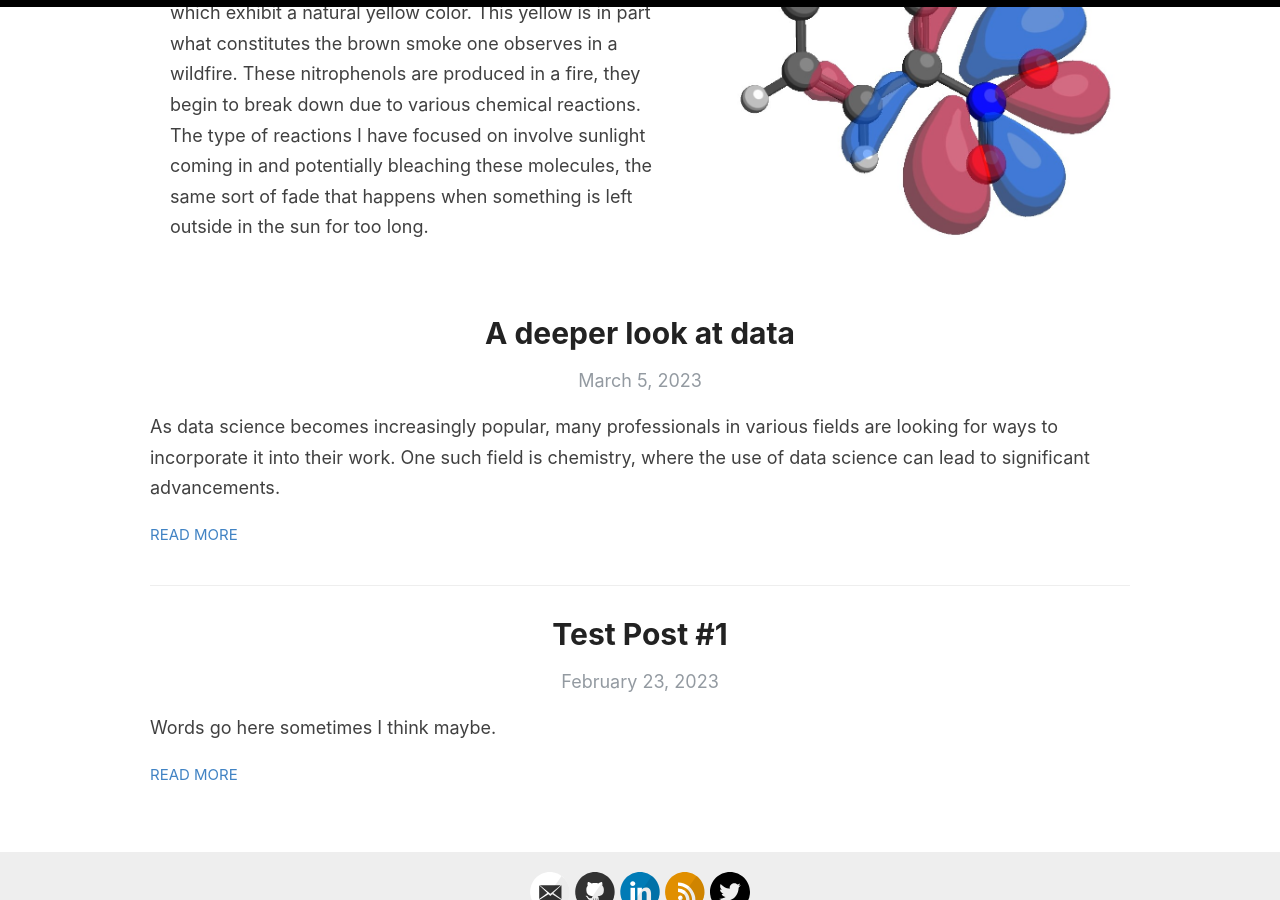
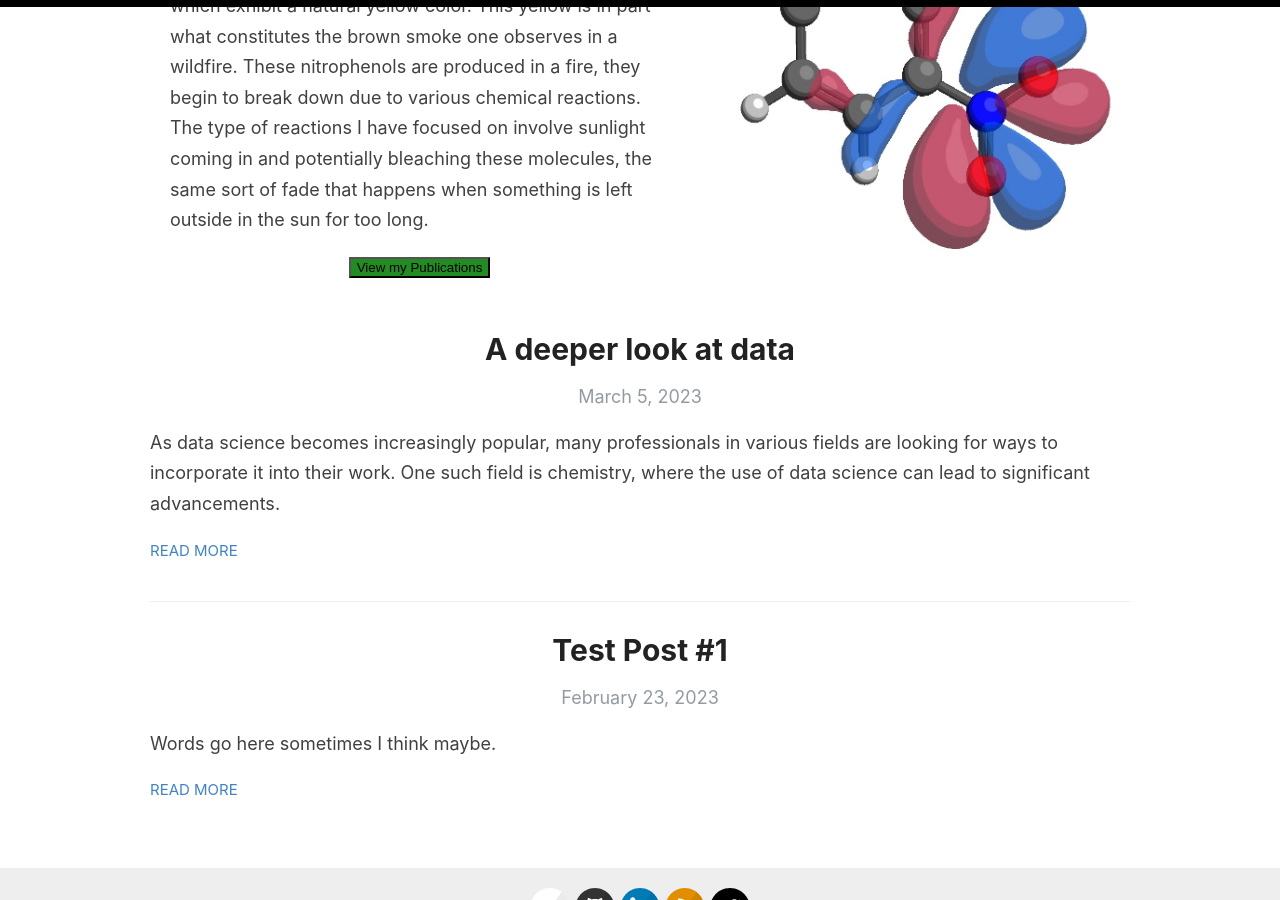
Before and after one commit to daltonian/daltonian.github.io, a Jekyll site: the page built from index.html, in a window 1280 px wide and 900 px high, scrolled down 630 px. Built offline with Jekyll 4.4.1, drawn with Linux system fonts in a browser that asks for light colours; the list of posts is cut into pages by our own code.

Commit message:
Add button to index

```diff
--- a/index.html
+++ b/index.html
@@ -17,6 +17,9 @@ permalink: /
 <div class="hometextbox" style="background-color: #fff";>
   <h1>Graduate Research</h1>
   <p>My work has focused on nitrophenols, a set of molecules which exhibit a natural yellow color. This yellow is in part what constitutes the brown smoke one observes in a wildfire. These nitrophenols are produced in a fire, they begin to break down due to various chemical reactions. The type of reactions I have focused on involve sunlight coming in and potentially bleaching these molecules, the same sort of fade that happens when something is left outside in the sun for too long.</p>
+  <a href="https://daltonian.xyz/publications">
+    <button style="background-color:forestgreen;">View my Publications</button>
+  </a>
 </div>
 <img class="homeimage" src="\images\molecule.jpg" alt="Image">
 </div>
```
